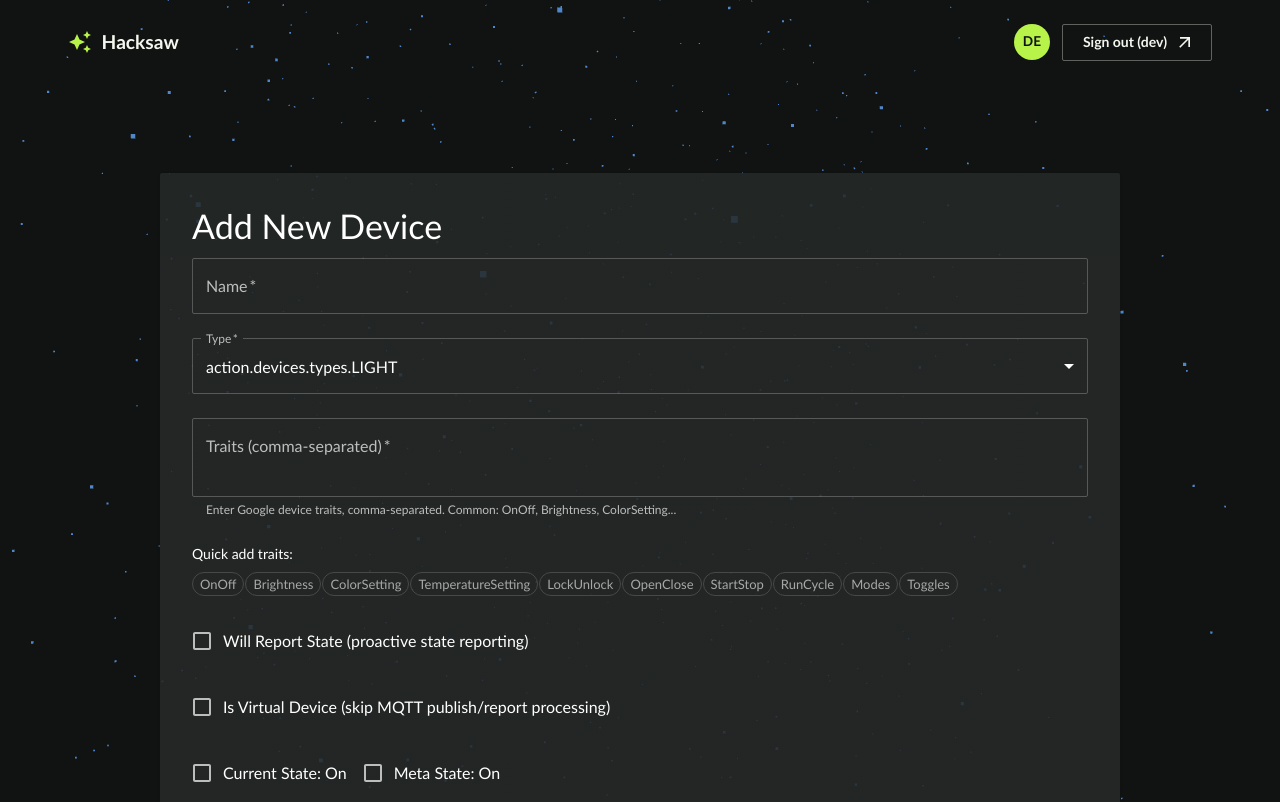
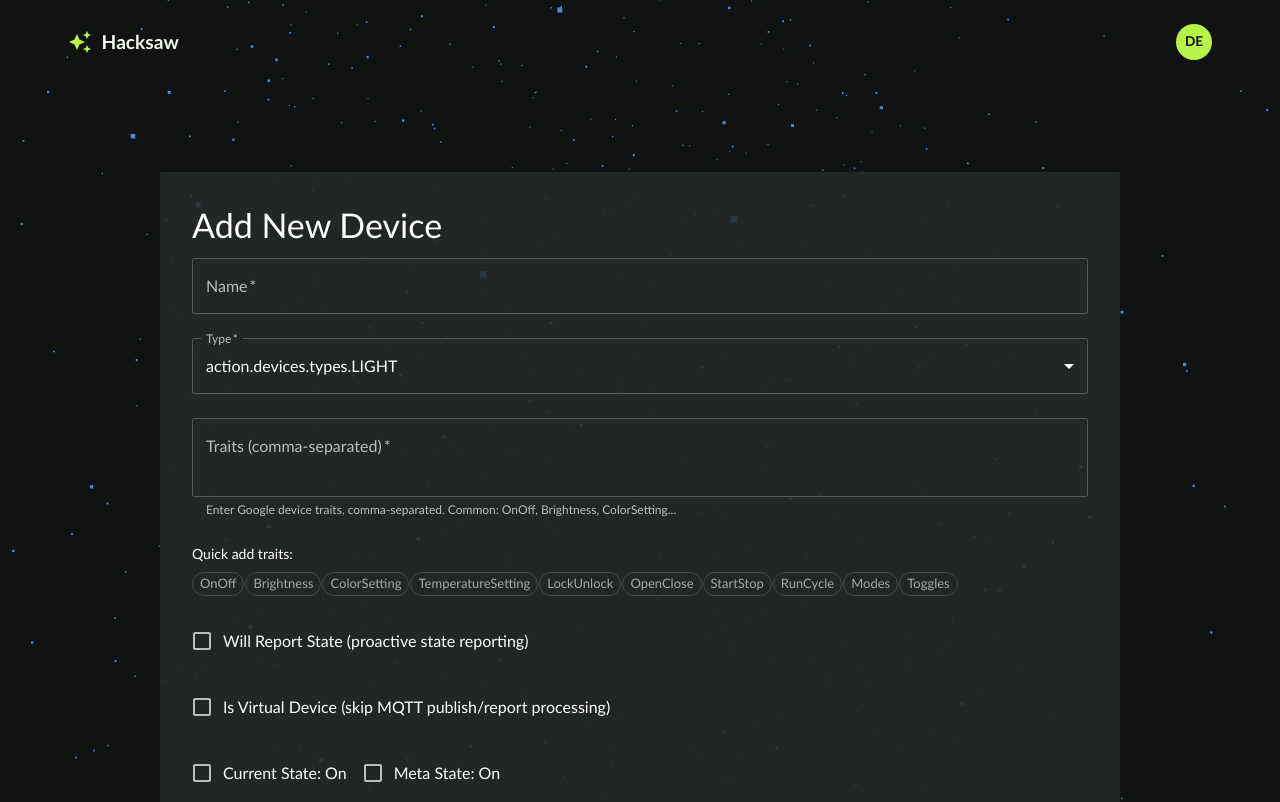
Before and after one commit to hacksawrazor/devices, a React (Vite) app: page /devices/new in a window 1280 px wide. Shown: the top 802 px of the page. Built offline with nearby package versions, Linux system fonts and the light colour scheme.

Commit message:
feat: refactor Header component to use avatar menu for user actions and update related tests

```diff
--- a/src/components/Header.tsx
+++ b/src/components/Header.tsx
@@ -1,6 +1,6 @@
 import { useState, type ReactNode } from 'react';
-import { Box, Typography, Button, Link, Avatar, Tooltip, Menu } from '@mui/material';
-import { AutoAwesome, ArrowOutward } from '@mui/icons-material';
+import { Box, Typography, Button, Link, Avatar, Tooltip, Menu, IconButton, MenuItem, ListSubheader } from '@mui/material';
+import { AutoAwesome, ArrowOutward, AccountCircle, Logout } from '@mui/icons-material';
 import { Link as RouterLink, useInRouterContext } from 'react-router-dom';
 import { urls } from '../config/urls';
 import { getLoginUrl } from '../utils/getLoginUrl';
@@ -35,6 +35,7 @@ function HeaderLink({ to, underline, sx, children }: { to: string; underline?: '
 export default function Header(props?: HeaderProps) {
   const auth = useAuth();
   const [mobileMenuAnchor, setMobileMenuAnchor] = useState<HTMLElement | null>(null);
+  const [avatarMenuAnchor, setAvatarMenuAnchor] = useState<HTMLElement | null>(null);
 
   const userInfo = props?.userInfo !== undefined ? props.userInfo : auth.userInfo;
   const developmentAuthEnabled = props?.developmentAuthEnabled !== undefined
@@ -93,20 +94,67 @@ export default function Header(props?: HeaderProps) {
       </Menu>
       {isAuthenticated(userInfo) ? (
         <Box sx={{ display: 'flex', alignItems: 'center', gap: 1.5 }}>
+        <Box sx={{ display: 'flex', alignItems: 'center', gap: 0.5, position: 'relative' }}>
           <Tooltip title={userEmail} arrow>
-            <Avatar aria-label={`Signed in as ${userEmail}`} sx={{ width: 36, height: 36, bgcolor: '#b8f34a', color: '#101312', fontSize: '.85rem', fontWeight: 700, cursor: 'default' }}>
-              {(userEmail || '').replace(/[^a-z0-9]/gi, '').slice(0, 2).toUpperCase()}
-            </Avatar>
+            <IconButton
+              aria-label="account menu"
+              onClick={(event) => setAvatarMenuAnchor(event.currentTarget)}
+              sx={{ p: 0 }}
+            >
+              <Avatar
+                aria-label={`Signed in as ${userEmail}`}
+                sx={{
+                  width: 36,
+                  height: 36,
+                  bgcolor: avatarMenuAnchor ? '#d4ff6a' : '#b8f34a',
+                  color: '#101312',
+                  fontSize: '.85rem',
+                  fontWeight: 700,
+                  cursor: 'default',
+                  transition: 'background-color 0.2s',
+                  boxShadow: avatarMenuAnchor ? '0 0 8px rgba(184,243,74,0.5)' : 'none'
+                }}
+              >
+                {(userEmail || '').replace(/[^a-z0-9]/gi, '').slice(0, 2).toUpperCase()}
+              </Avatar>
+            </IconButton>
           </Tooltip>
-          <Button
-            href={developmentAuthEnabled ? undefined : urls.logout}
-            onClick={developmentAuthEnabled ? handleDevSignOut : undefined}
-            variant="outlined"
-            endIcon={<ArrowOutward />}
-            sx={{ borderColor: 'rgba(244,247,239,.35)', color: '#f4f7ef', px: 2.5 }}
-          >
-            {developmentAuthEnabled ? 'Sign out (dev)' : 'Logout'}
-          </Button>
+
+        </Box>
+        <Menu
+          id="avatar-menu"
+          anchorEl={avatarMenuAnchor}
+          open={Boolean(avatarMenuAnchor)}
+          onClose={() => setAvatarMenuAnchor(null)}
+          anchorOrigin={{ vertical: 'bottom', horizontal: 'right' }}
+          transformOrigin={{ vertical: 'top', horizontal: 'left' }}
+          slotProps={{ paper: { sx: { minWidth: 150, bgcolor: '#181d1b', border: '1px solid rgba(244,247,239,.14)', marginTop: 1 } } }}
+        >
+          <ListSubheader sx={{ backgroundColor: 'inherit', display: 'flex', alignItems: 'center'}} >
+            <AccountCircle sx={{ mr: 1, color: '#b8f34a' }} />
+            {userEmail}
+          </ListSubheader>
+          <MenuItem component="a" href={urls.home} onClick={() => setAvatarMenuAnchor(null)}>
+            <AutoAwesome sx={{ mr: 1, color: '#b8f34a' }} />
+            Home
+          </MenuItem>
+          {developmentAuthEnabled ? (
+            <MenuItem
+              onClick={() => {
+                handleDevSignOut();
+                setAvatarMenuAnchor(null);
+              }}
+            >
+              <Logout sx={{ mr: 1, color: '#b8f34a' }} />
+              Sign out (dev)
+            </MenuItem>
+          ) : (
+            <MenuItem component="a" href={urls.logout} onClick={() => setAvatarMenuAnchor(null)}>
+              <Logout sx={{ mr: 1, color: '#b8f34a' }} />
+              Logout
+            </MenuItem>
+          )}
+        </Menu>
         </Box>
       ) : (
         developmentAuthEnabled ? (
--- a/src/config/urls.ts
+++ b/src/config/urls.ts
@@ -3,6 +3,7 @@ import { getRuntimeEnvironment } from './runtimeEnvironment';
 const ssoBaseUrl = 'https://sso.hacksaw.in';
 
 export const urls = {
+  home: 'https://hacksaw.in',
   devicesApi: getRuntimeEnvironment().devicesApiUrl,
   userInfo: `${ssoBaseUrl}/oauth2/userinfo`,
   login: `${ssoBaseUrl}/oauth2/sign_in`,
```
Also changed, not shown: 1 other file (tests, documents, lock files or other folders).
